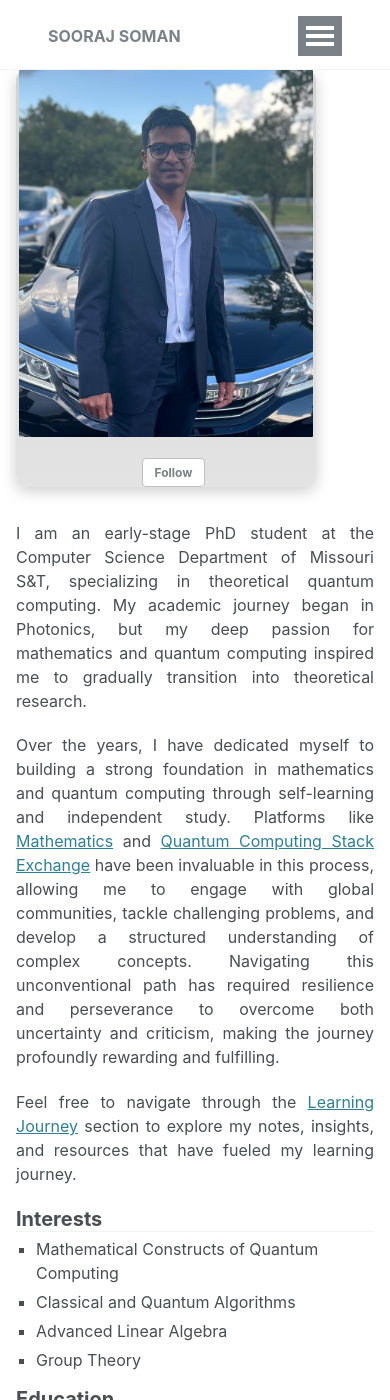
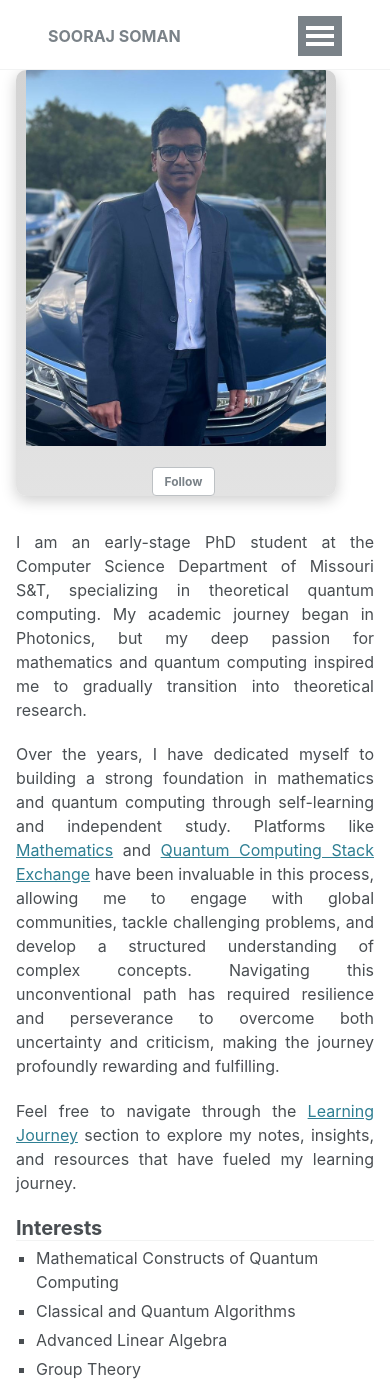
Before and after one commit to soorajss1729/soorajss1729.github.io, a Jekyll site: the page built from _pages/about.md, in a window 390 px wide and 1400 px high. Built offline with Jekyll 4.4.1, drawn with Linux system fonts in a browser that asks for light colours.

Commit message:
Update _sidebar.scss

```diff
--- a/_sass/_sidebar.scss
+++ b/_sass/_sidebar.scss
@@ -90,7 +90,7 @@
   padding-right: 0;
 
   @media screen and (max-width: 600px) {
-    width: 300px;
+    width: 320px;
     margin: 0; /* Remove all margins on small screens */
     padding-left: 0.1em; /* Add padding for both sides */
     padding-right: 0.1em;
@@ -124,7 +124,7 @@
   }
 
   @media screen and (max-width: 600px) {
-    max-width: 99%; /* Mobile fix */
+    max-width: 95%; /* Mobile fix */
     margin-left: auto;
     margin-right: auto;
   }
```
